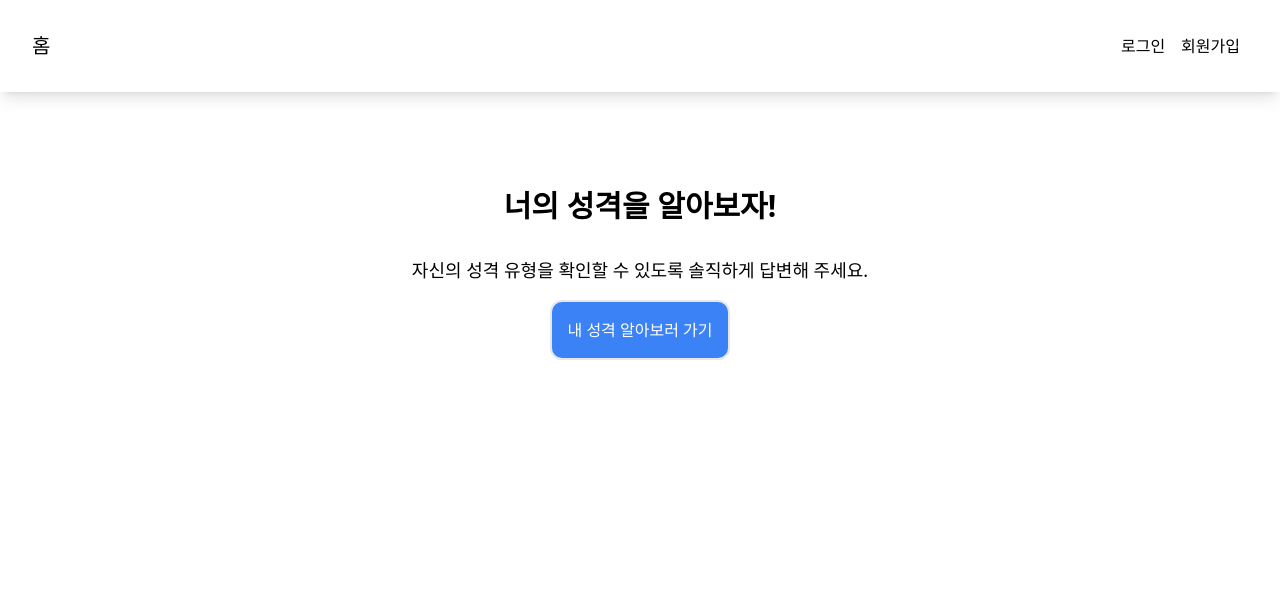
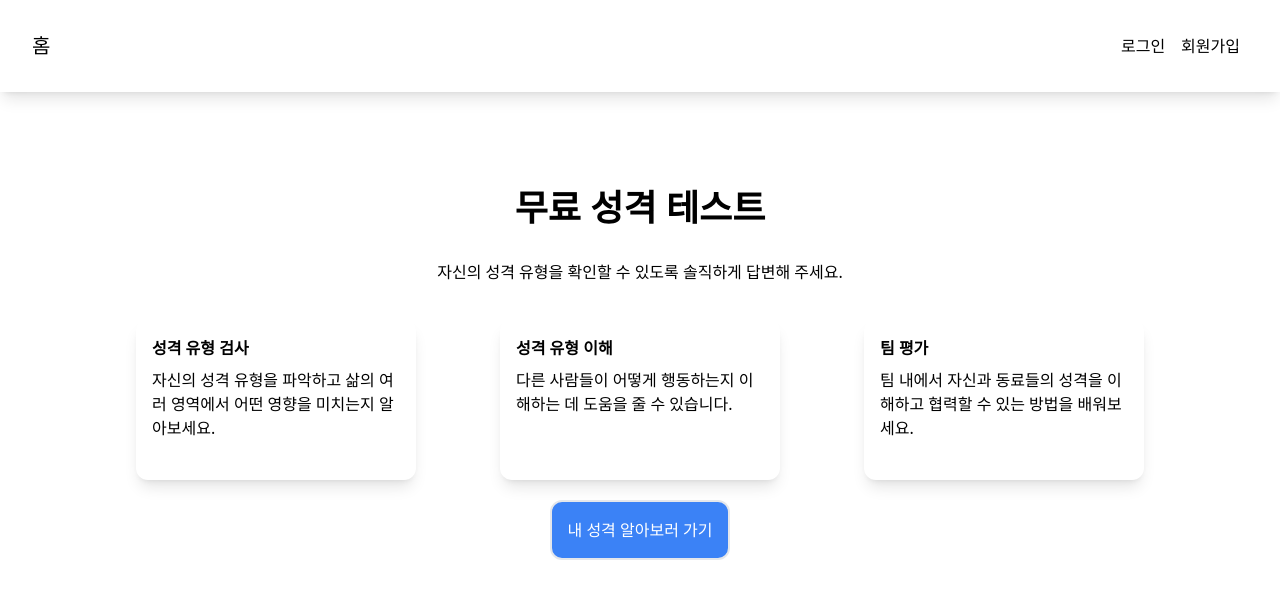
Before and after one commit to ick-web/react-MBTI-Test, a React (Vite) app: page / in a window 1280 px wide. Shown: the top 598 px of the page. Built offline with nearby package versions, Linux system fonts and the light colour scheme.

Commit message:
design: home UI 추가, 결과페이지 버튼 글자 수정

```diff
--- a/src/pages/Home.jsx
+++ b/src/pages/Home.jsx
@@ -9,12 +9,38 @@ const Home = () => {
     if (!user) return alert("로그인을 먼저 해주세요.");
   };
 
+  const cardContents = [
+    {
+      title: "성격 유형 검사",
+      description:
+        "자신의 성격 유형을 파악하고 삶의 여러 영역에서 어떤 영향을 미치는지 알아보세요.",
+    },
+    {
+      title: "성격 유형 이해",
+      description:
+        "다른 사람들이 어떻게 행동하는지 이해하는 데 도움을 줄 수 있습니다.",
+    },
+    {
+      title: "팀 평가",
+      description:
+        "팀 내에서 자신과 동료들의 성격을 이해하고 협력할 수 있는 방법을 배워보세요.",
+    },
+  ];
+
   return (
     <div className="flex flex-col m-10 items-center">
-      <h1 className="text-3xl font-bold p-4 ">너의 성격을 알아보자!</h1>
-      <p className="text-lg p-4">
+      <h1 className="text-4xl font-bold p-4 ">무료 성격 테스트</h1>
+      <p className="text-md p-4">
         자신의 성격 유형을 확인할 수 있도록 솔직하게 답변해 주세요.
       </p>
+      <div className="flex items-center gap-2 flex-row flex-wrap justify-evenly">
+        {cardContents.map((content, i) => (
+          <div className="text-left w-1/4 m-5 rounded-xl h-40 shadow-lg p-4 " key={i}>
+            <h3 className="text-subTitle text-black font-bold mb-2">{content.title}</h3>
+            <p className="text-secondary">{content.description}</p>
+          </div>
+        ))}
+      </div>
       <Link
         className="bg-blue-500 hover:bg-blue-400 p-4 border-2 border-solid rounded-xl"
         to="test"
--- a/src/pages/TestResultPage.jsx
+++ b/src/pages/TestResultPage.jsx
@@ -63,7 +63,7 @@ const TestResultPage = () => {
             {user.id === result.userId ? (
               <div className="flex flex-row gap-3 justify-end">
                 <button className="bg-blue-500 text-white w-13 hover:bg-blue-400 p-4 border-2 border-none rounded-xl">
-                  공개로 전환
+                  비공개로 전환
                 </button>
                 <button
                   onClick={() => {
```
